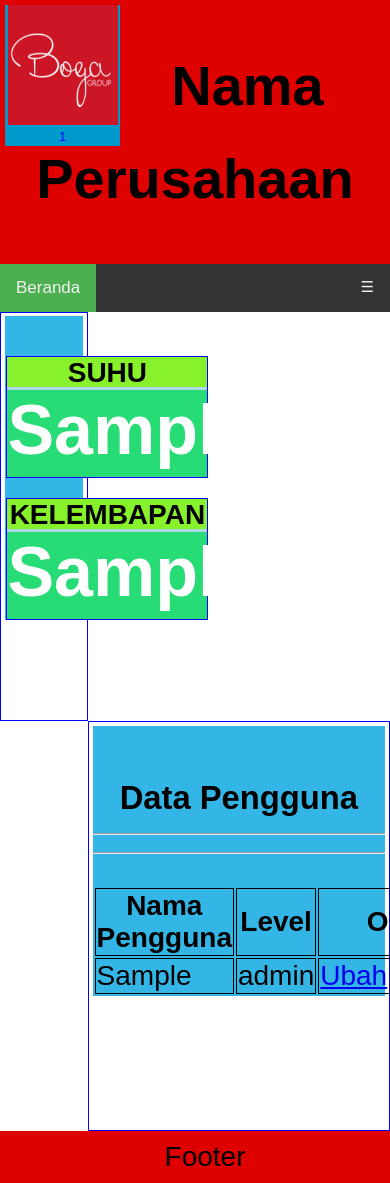
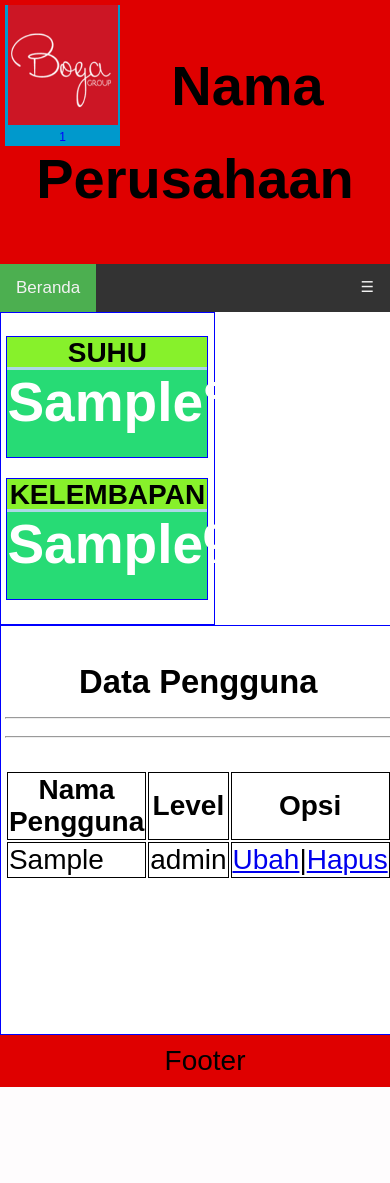
Before and after one commit to yit91/KKP0818, a PHP site: page /home.php?id=dp in a window 390 px wide; the page is wider, and only the part inside the window is pictured. After the commit the page ends 1087 px from the top of that part, so only its background shows below. Run offline with PHP 8.4, Linux system fonts and the light colour scheme; the visitor is signed in with stand-in values (Sample User, id 1); tables that the repository leaves empty or names only in its code hold one stand-in row (values such as "Sample post").

Commit message:
mdf=>suhu

```diff
--- a/Asset/css/dropresp.css
+++ b/Asset/css/dropresp.css
@@ -1,4 +1,4 @@
-body {margin:0;font-family:Arial;font-size: 28px;}
+body {margin:0;font-family:sans-serif;font-size: 28px;}
 .header {
   background-color: #df0000;
   padding: 15px;
@@ -129,24 +129,28 @@ body {margin:0;font-family:Arial;font-size: 28px;}
 }
 @media screen and (max-width: 768px){
   .contentL{
-    max-width: 100%;
+    clear: both;
+    display: table;
     float: left;
+    /* width: 100%; */
   }
   .contentR{
-    max-width: 100%;
+    clear: both;
+    display: table;
     float: left;
+    /* width: 100%; */
   }
 }
 .contentL {
   padding: 1%;
   border: 1px solid blue;
-  height: 400px;
-  max-width: 20%;
+  height: auto;
+  max-width: 25%;
   float: left;
 }
 .contentR {
   padding: 1%;
-  float: right;
+  float: left;
   border: 1px solid blue;
   min-height: 400px;
   width: 75%;
--- a/Tampilan/data_pengguna.php
+++ b/Tampilan/data_pengguna.php
@@ -6,8 +6,8 @@
   </head>
   <style type="text/css">
     center{
-      background-color: #33b5e5;
-      padding-top: 20px;
+      /* background-color: #33b5e5; */
+      /* padding-top: 20px; */
     }
     #judul{
       height:40px;
--- a/Tampilan/data_sensor.php
+++ b/Tampilan/data_sensor.php
@@ -33,7 +33,7 @@
         height:405px;
       }
       center{
-        background-color: #33b5e5;
+        /* background-color: #33b5e5; */
         /* border: 1px solid blue; */
       }
     </style>
--- a/Tampilan/suhu.html
+++ b/Tampilan/suhu.html
@@ -24,7 +24,7 @@ border: 1px solid blue;
 background:#27db75;
 text-align: center;
 font-weight: bold;
-font-size: 70px;
+font-size: 55px;
 color: white;
 margin: 20px 1px;
 }
@@ -41,13 +41,13 @@ margin: 20px 1px;
     <div class="A">
 SUHU
     </div>
-    <span id="N_S">100&degC</span>
+    <span id="N_S"></span>
   </div>
   <div class="B">
     <div class="A">
 KELEMBAPAN
 </div>
-<span id="N_K">100%</span>
+<span id="N_K"></span>
   </div>
 </div>
 <script type="text/javascript" src="Asset/js/jquery.js"></script>
--- a/Tampilan/tambah_data_pengguna.php
+++ b/Tampilan/tambah_data_pengguna.php
@@ -8,8 +8,8 @@
   </head>
   <style type="text/css">
     center{
-      background-color: #33b5e5;
-      padding-top: 20px;
+      /* background-color: #33b5e5; */
+      /* padding-top: 20px; */
     }
     input[type=submit], input[type=reset]{
       padding: 12px 20px;
--- a/Tampilan/ubah_data_pengguna.php
+++ b/Tampilan/ubah_data_pengguna.php
@@ -12,7 +12,7 @@
         <title>Ubah Data Karyawan</title>
       </head>
       <style type="text/css">
-        center{background-color: #33b5e5;}
+        /* center{background-color: #33b5e5;} */
         /* th,td{
           border: 1px solid red;
         } */
```
